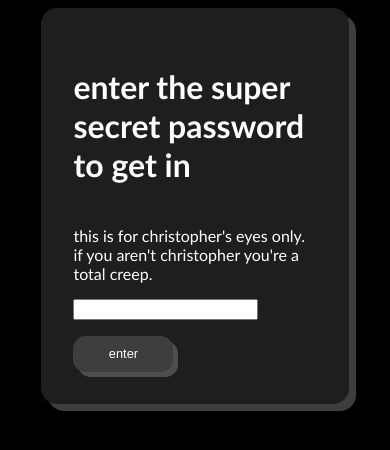
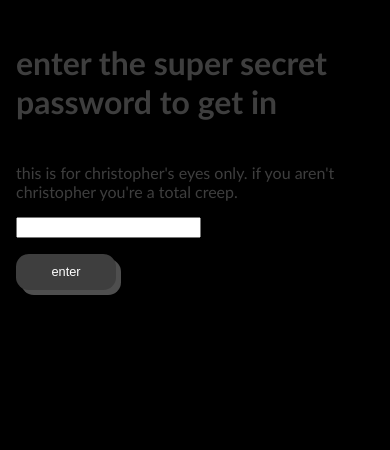
Before and after one commit to veevyo/christophermas, a plain HTML site: page index.html in a window 390 px wide. Drawn offline with Linux system fonts and the light colour scheme.

Commit message:
fixed(?) mobile formatting

```diff
--- a/style.css
+++ b/style.css
@@ -3,6 +3,7 @@ body {
     animation: green-yellow;
     animation-duration: 10s;
     animation-iteration-count: infinite;
+    overflow: hidden;
 }
 
 #display {
@@ -30,6 +31,7 @@ h1 {
 }
 
 section {
+
     background-color: #1e1e1e;
     color: white;
     padding: 2em;
@@ -42,6 +44,18 @@ section {
     box-shadow: 7px 7px #3e3e3e;
 }
 
+@media only screen and (max-width: 800px) {
+    section {
+    background-color: transparent;
+      width: 100%;
+      margin: 0;
+      padding: 0.5em;
+      box-shadow: none;
+      color: #3e3e3e;
+    }
+  }
+
+
 @keyframes green-yellow {
     0%   {background-color: #78b159;}
     33%  {background-color: #fdcb58;}
```
